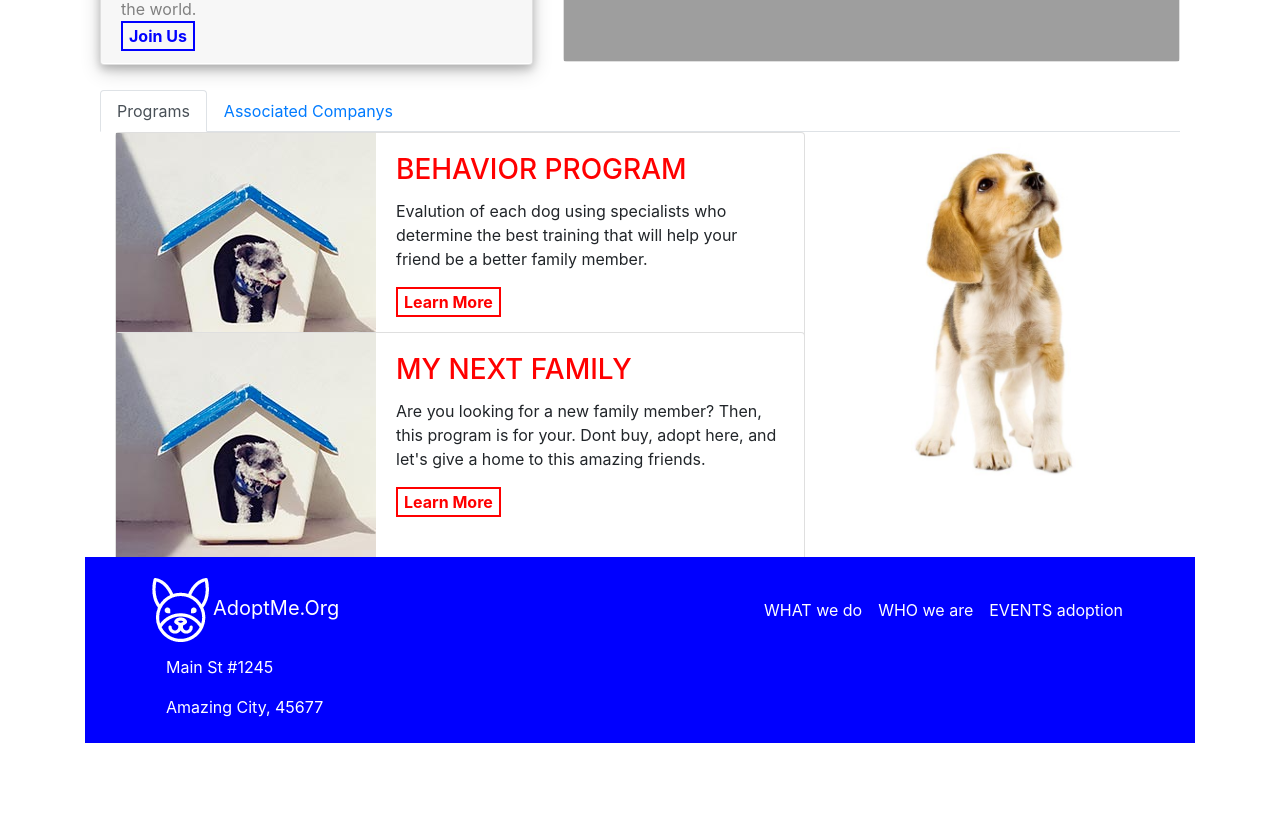
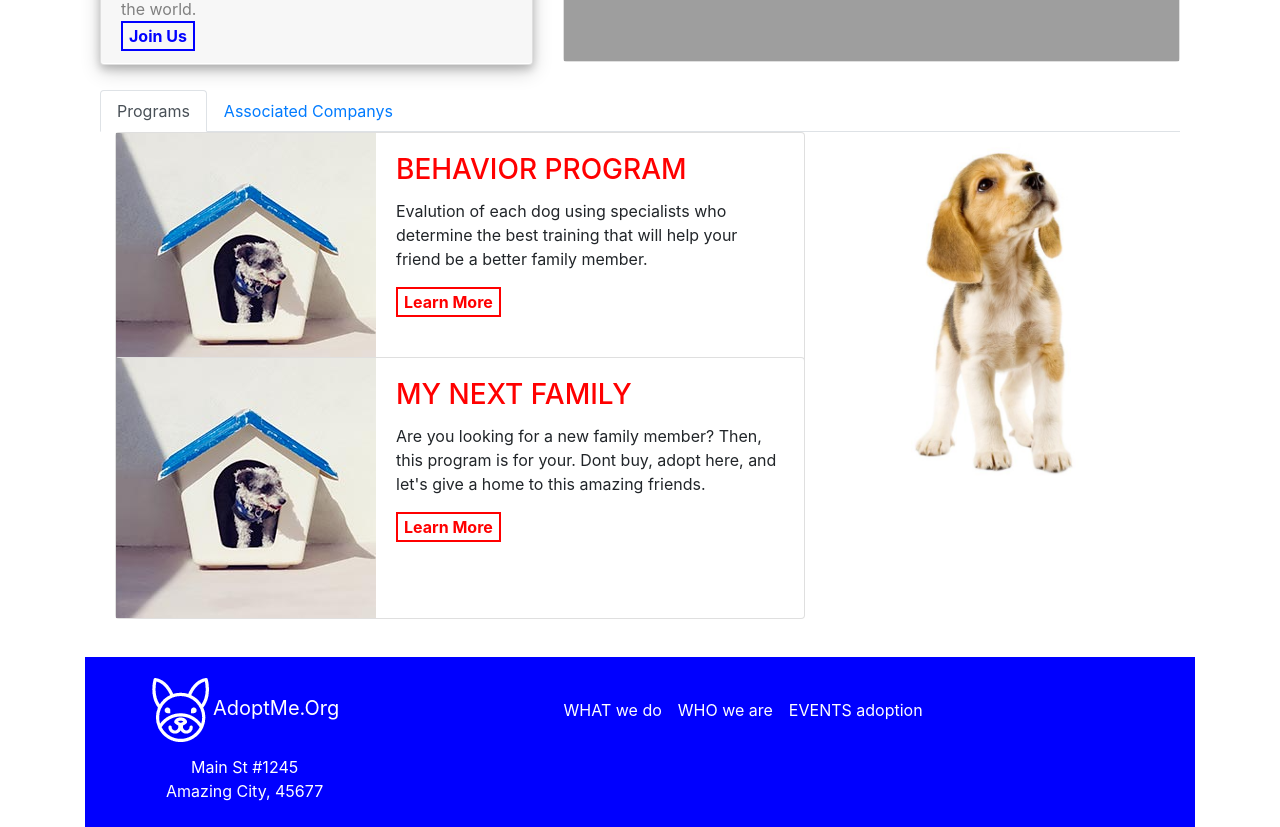
Before and after one commit to ciscoalmighty/kata-base22, a Vue app: page /#/ in a window 1280 px wide. Shown: the part 800-1627 px from the top of the page. Before the commit the page ends 1543 px from the top, so only its background shows below. Built offline with nearby package versions, Linux system fonts and the light colour scheme; grey boxes are pictures that could not be loaded.

Commit message:
updated video/ margins

```diff
--- a/src/components/Contactus.vue
+++ b/src/components/Contactus.vue
@@ -18,10 +18,9 @@
       </b-collapse>
     </b-navbar>
     <div class="row" id="address">
-      <p>Main St #1245</p>
-    </div>
-    <div class="row" id="address">
       <p>
+        Main St #1245
+        <br />
         Amazing City, 45677
       </p>
     </div>
@@ -39,7 +38,7 @@ export default {};
   text-align: center;
   color: white;
   padding: 0.5rem 3rem;
-  margin-top: 25px;
+  margin-top: 100px;
 }
 #address {
   padding: 0rem 3rem;
@@ -47,5 +46,7 @@ export default {};
 }
 
 #navlink {
+  display: center;
+  margin: 0 auto;
 }
 </style>
--- a/src/components/ProgramTabs.vue
+++ b/src/components/ProgramTabs.vue
@@ -35,7 +35,7 @@
       >
         <div class="container-fluid">
           <div class="row" id="cards">
-            <div class="col-sm-8">
+            <div class="col-sm-8" id="dogrow">
               <div class="card">
                 <div class="card-horizontal">
                   <div class="img-square-wrapper">
@@ -87,14 +87,6 @@
           </div>
         </div>
       </div>
-      <div
-        class="tab-pane fade"
-        id="profile"
-        role="tabpanel"
-        aria-labelledby="profile-tab"
-      >
-        Food truck fixie locavore.
-      </div>
     </div>
   </div>
 </template>
@@ -125,10 +117,13 @@ export default {};
 }
 #cards {
   max-height: 200px;
+  margin-bottom: 25px;
 }
 #programdogpics {
   max-height: 350px;
   object-fit: scale-down;
-  margin-bottom: 25px;
+}
+#dogrow{
+  max-height: 250px;
 }
 </style>
--- a/src/components/Volunteers.vue
+++ b/src/components/Volunteers.vue
@@ -27,11 +27,12 @@
           </div>
           <div class="card-body embed-responsive embed-responsive-16by9">
             <iframe
-              id="video"
-              class="embed-responsive-item"
-              src="https://www.youtube.com/embed/tgbNymZ7vqY"
-              height="200"
-              width="300"
+              width="560"
+              height="315"
+              src="https://www.youtube.com/embed/CQKGI0SbnFo?controls=0"
+              frameborder="0"
+              allow="accelerometer; autoplay; encrypted-media; gyroscope; picture-in-picture"
+              allowfullscreen
             ></iframe>
           </div>
         </div>
```
